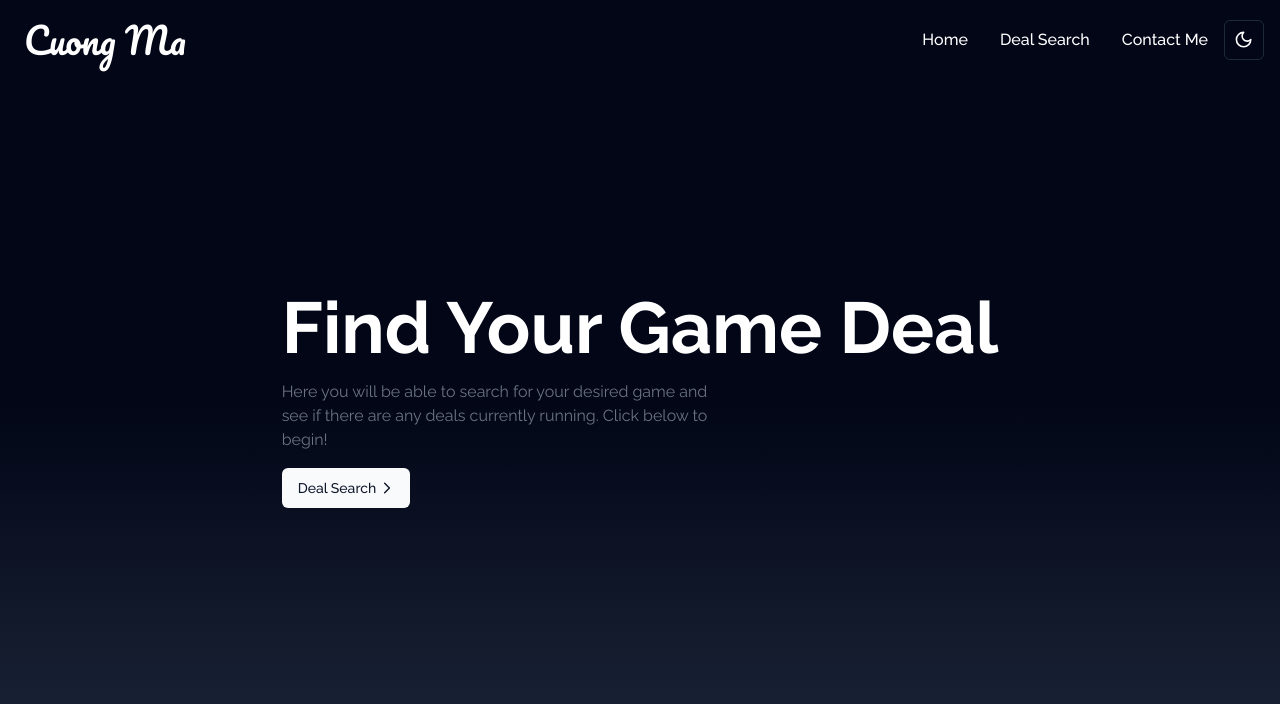
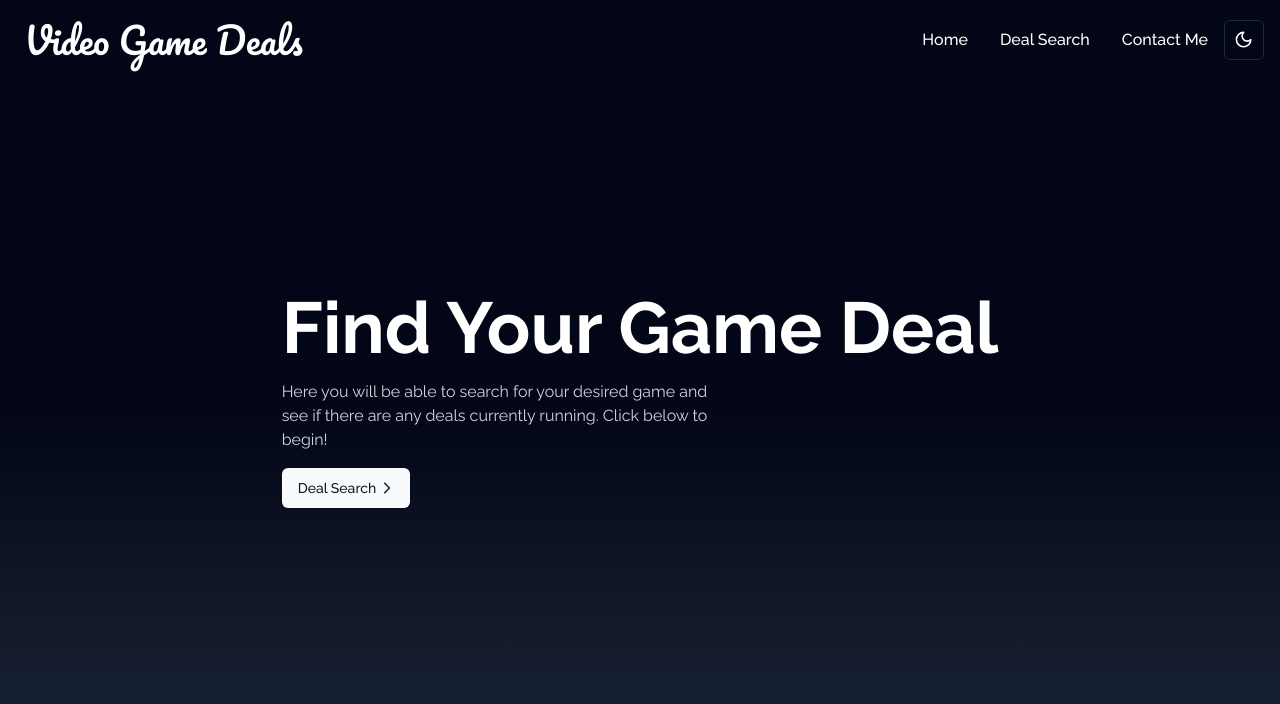
Before and after one commit to xancia/ProjectTwo, a React (Vite) app: page / in a window 1280 px wide. Shown: the top 704 px of the page. Built offline with nearby package versions, Linux system fonts and the light colour scheme.

Commit message:
adjusted some styling

```diff
--- a/src/components/Hero.tsx
+++ b/src/components/Hero.tsx
@@ -9,7 +9,7 @@ export default function Home() {
           <h2 className='text-4xl sm:text-7xl font-bold text-black dark:text-white'>
             Find Your Game Deal
           </h2>
-          <p className='text-gray-500 py-4 max-w-md'>
+          <p className='text-gray-800 dark:text-gray-300 py-4 max-w-md'>
             Here you will be able to search for your desired game and see if there are any deals currently running. Click below to begin!
           </p>
           <div>
--- a/src/components/NavBar.tsx
+++ b/src/components/NavBar.tsx
@@ -28,7 +28,7 @@ export const NavBar = () => {
   return (
     <div className='flex justify-between items-center w-full h-20 fixed px-4 z-10 bg-gray-50 dark:bg-slate-950 text-black dark:text-white'>
         <div>
-            <h1 className='font-pacifico text-4xl ml-2'>Cuong Ma</h1>
+            <h1 className='font-pacifico text-4xl ml-2'>Video Game Deals</h1>
         </div>
 
         <ul className='hidden md:flex md:items-center'>
```
